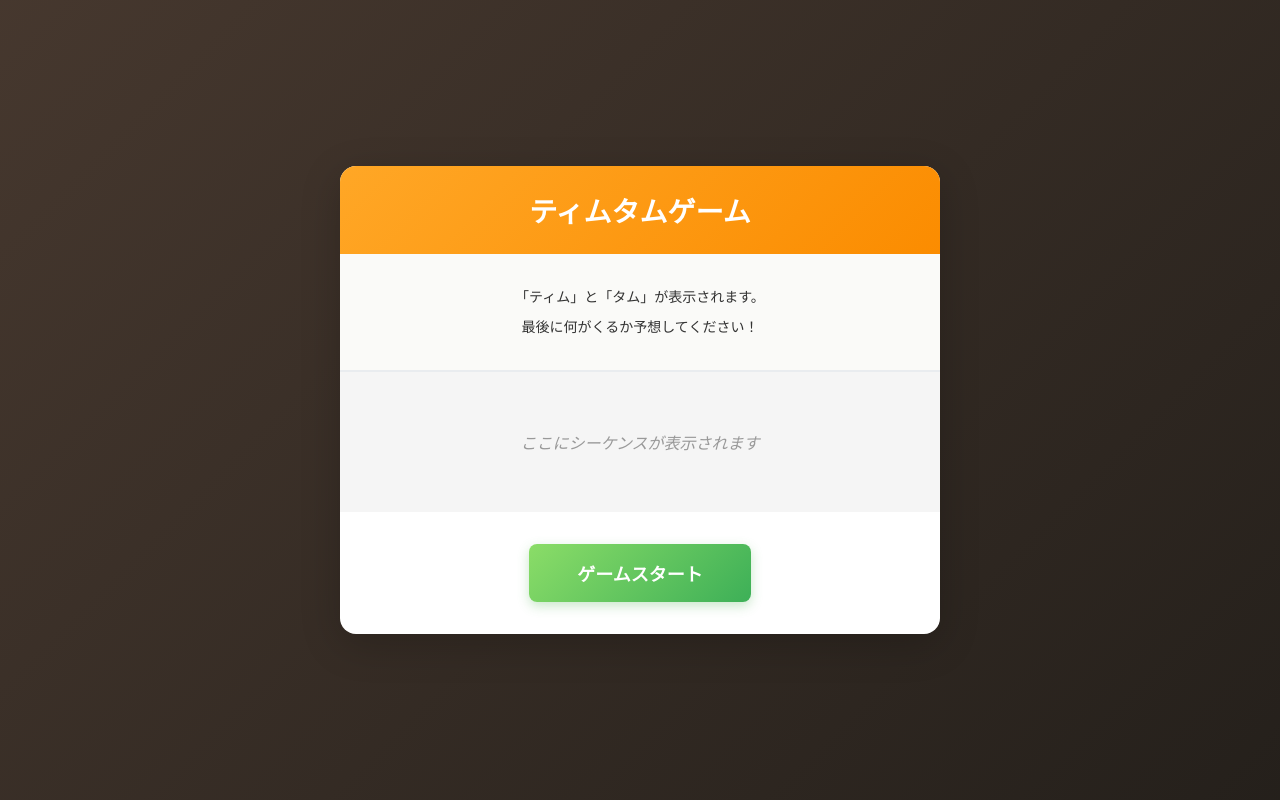
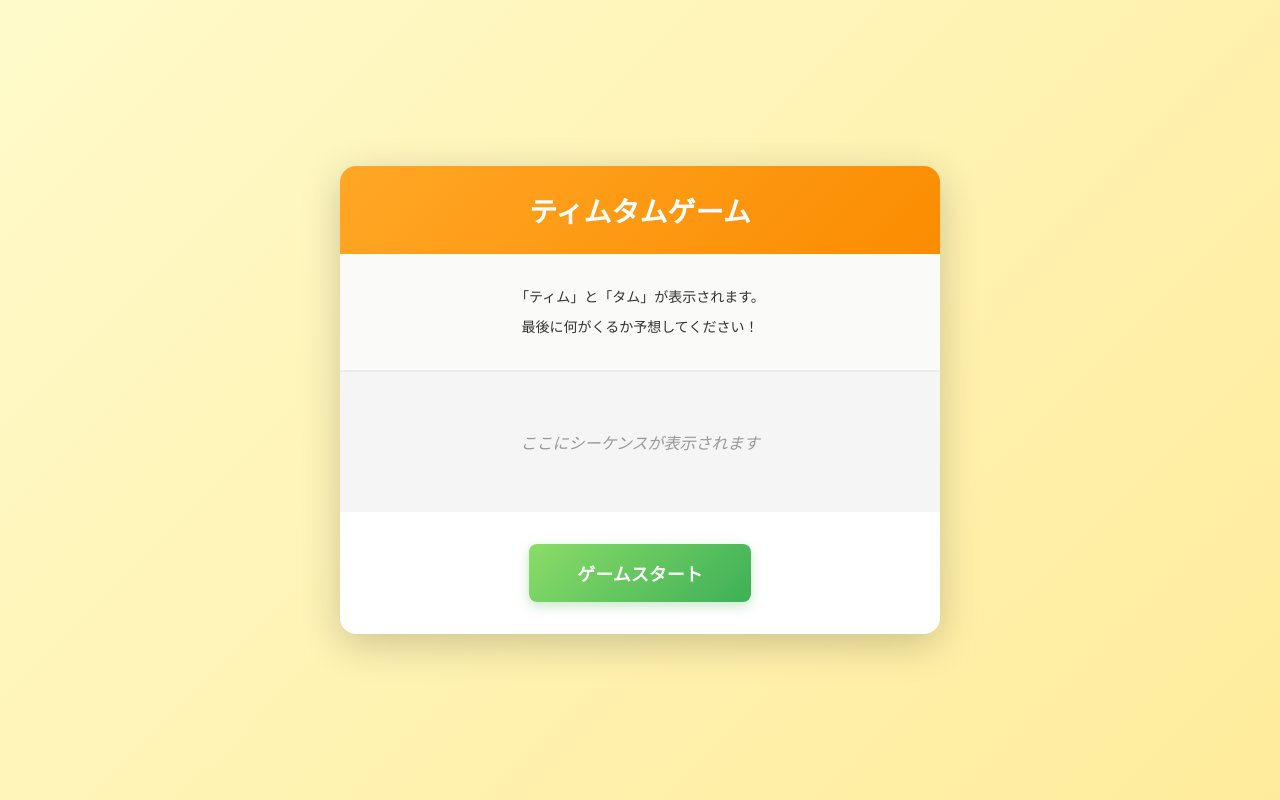
Before and after one commit to hirobekeita/Tim-Tam-Game, a React (Vite) app: page / in a window 1280 px wide. Built offline with nearby package versions, Linux system fonts and the light colour scheme.

Commit message:
Change body background gradient colors

```diff
--- a/src/index.css
+++ b/src/index.css
@@ -6,7 +6,7 @@
 
 body {
   font-family: 'Arial', 'Hiragino Sans', 'Meiryo', sans-serif;
-  background: linear-gradient(135deg, rgba(60, 45, 35, 0.95) 0%, rgba(25, 20, 15, 0.95) 100%);
+  background: linear-gradient(135deg, rgba(255, 250, 200, 0.95) 0%, rgba(255, 235, 150, 0.95) 100%);
   min-height: 100vh;
   display: flex;
   justify-content: center;
```
